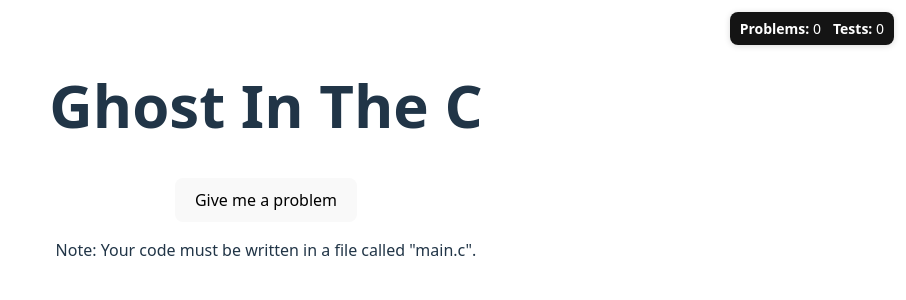
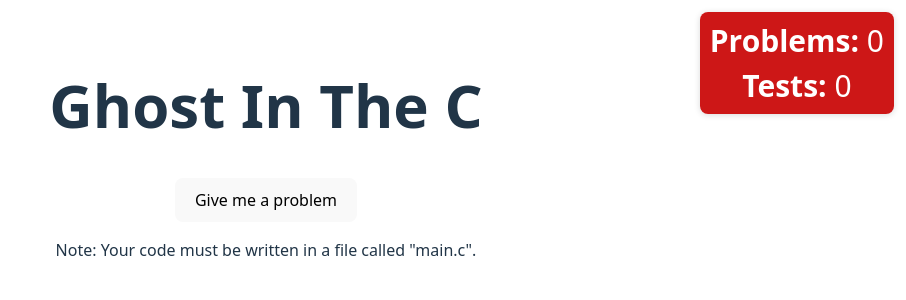
Before and after one commit to piroar/Project-Ghost-in-the-C, a React (Vite) app in the folder web/: page / in a window 1280 px wide. Shown: the top 300 px of the page, without its empty margins (374-1280 px from the left). Built offline with nearby package versions, Linux system fonts and the light colour scheme.

Commit message:
made the counters bigger, changed the color and the display

```diff
--- a/web/src/index.css
+++ b/web/src/index.css
@@ -72,13 +72,13 @@ button:focus-visible {
   position: fixed;
   top: 12px;
   right: 12px;
-  background: rgba(0, 0, 0, 0.92);
+  background: rgba(201, 4, 4, 0.92);
   padding: 6px 10px;
   border-radius: 8px;
   box-shadow: 0 1px 6px rgba(0, 0, 0, 0.15);
   z-index: 1000;
-  font-size: 14px;
-  display: flex;
+  font-size: 30px;
+  display: flex-end;
   gap: 12px;
   align-items: center;
   color: #fff;
```
